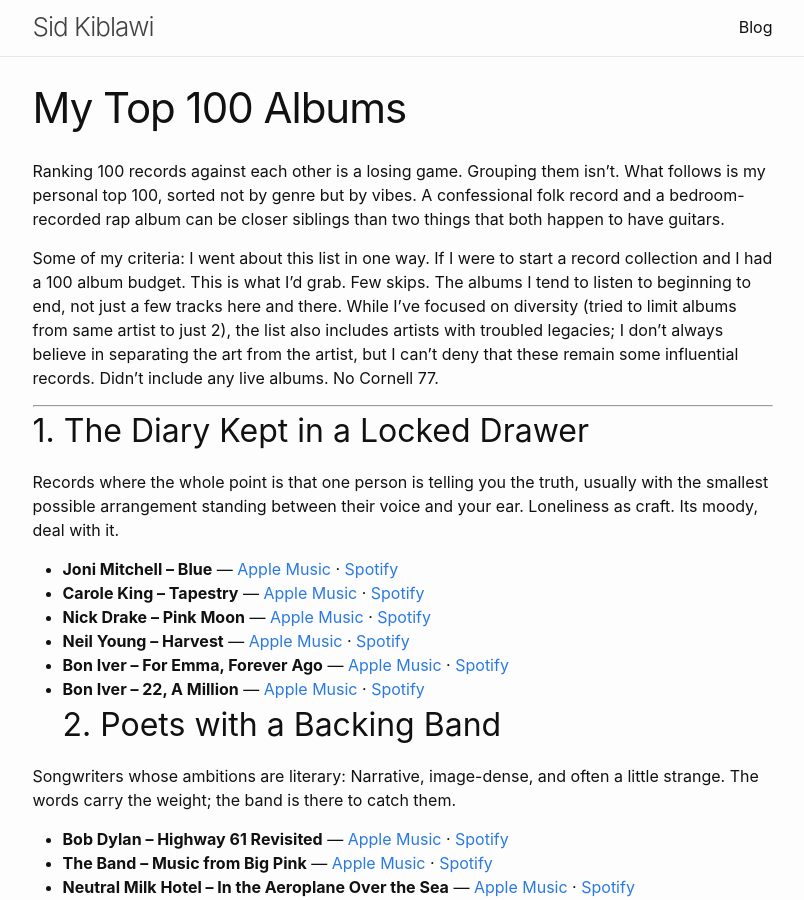
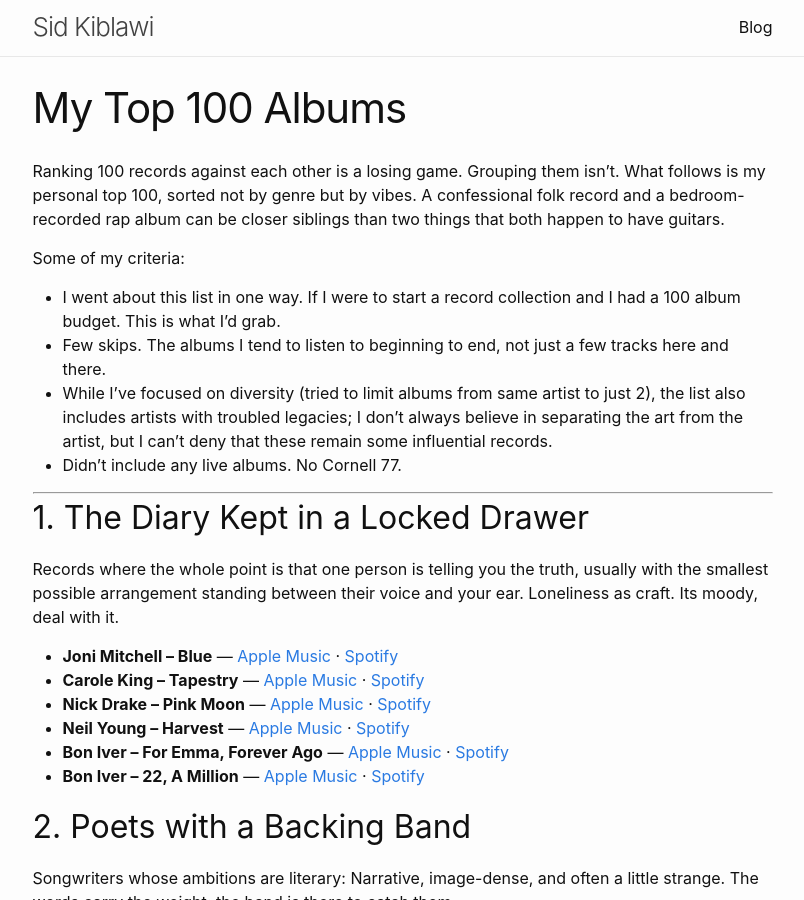
Before and after one commit to sidkiblawi/sidkiblawi.github.io, a Jekyll site: the page built from top-100-albums.md, in a window 1280 px wide and 900 px high. Shown: the whole window, without its empty margins (230-1034 px from the left). Built offline with Jekyll 4.4.1, drawn with Linux system fonts in a browser that asks for light colours.

Commit message:
Clean up formatting: blank lines before headings, bulleted criteria

```diff
--- a/top-100-albums.md
+++ b/top-100-albums.md
@@ -11,11 +11,11 @@ What follows is my personal top 100, sorted not by genre but by vibes. A confess
 closer siblings than two things that both happen to have guitars.
 
 Some of my criteria:
-I went about this list in one way. If I were to start a record collection and I had a 100 album budget. This is what I'd grab.
-Few skips. The albums I tend to listen to beginning to end, not just a few tracks here and there.
-While I’ve focused on diversity (tried to limit albums from same artist to just 2), the list also includes artists with troubled legacies; I don't always believe in separating the art from the artist, but I can't deny that these remain some influential records.
-Didn't include any live albums. No Cornell 77.
 
+- I went about this list in one way. If I were to start a record collection and I had a 100 album budget. This is what I'd grab.
+- Few skips. The albums I tend to listen to beginning to end, not just a few tracks here and there.
+- While I’ve focused on diversity (tried to limit albums from same artist to just 2), the list also includes artists with troubled legacies; I don't always believe in separating the art from the artist, but I can't deny that these remain some influential records.
+- Didn't include any live albums. No Cornell 77.
 
 ---
 
@@ -31,6 +31,7 @@ and your ear. Loneliness as craft. Its moody, deal with it.
 - **Neil Young – Harvest** — [Apple Music](https://music.apple.com/us/search?term=Neil%20Young%20Harvest) · [Spotify](https://open.spotify.com/search/Neil%20Young%20Harvest)
 - **Bon Iver – For Emma, Forever Ago** — [Apple Music](https://music.apple.com/us/search?term=Bon%20Iver%20For%20Emma%2C%20Forever%20Ago) · [Spotify](https://open.spotify.com/search/Bon%20Iver%20For%20Emma%2C%20Forever%20Ago)
 - **Bon Iver – 22, A Million** — [Apple Music](https://music.apple.com/us/search?term=Bon%20Iver%2022%2C%20A%20Million) · [Spotify](https://open.spotify.com/search/Bon%20Iver%2022%2C%20A%20Million)
+
 ## 2. Poets with a Backing Band
 
 Songwriters whose ambitions are literary: Narrative, image-dense, and often a
@@ -40,6 +41,7 @@ little strange. The words carry the weight; the band is there to catch them.
 - **The Band – Music from Big Pink** — [Apple Music](https://music.apple.com/us/search?term=The%20Band%20Music%20from%20Big%20Pink) · [Spotify](https://open.spotify.com/search/The%20Band%20Music%20from%20Big%20Pink)
 - **Neutral Milk Hotel – In the Aeroplane Over the Sea** — [Apple Music](https://music.apple.com/us/search?term=Neutral%20Milk%20Hotel%20In%20the%20Aeroplane%20Over%20the%20Sea) · [Spotify](https://open.spotify.com/search/Neutral%20Milk%20Hotel%20In%20the%20Aeroplane%20Over%20the%20Sea)
 - **Wilco – Yankee Hotel Foxtrot** — [Apple Music](https://music.apple.com/us/search?term=Wilco%20Yankee%20Hotel%20Foxtrot) · [Spotify](https://open.spotify.com/search/Wilco%20Yankee%20Hotel%20Foxtrot)
+
 ## 3. The Studio as Cathedral
 
 Albums built painstakingly at the mixing board, where the production is the
@@ -54,6 +56,7 @@ would still be about something. I know this because with Radiohead I have no ide
 - **Frank Ocean – Blonde** — [Apple Music](https://music.apple.com/us/search?term=Frank%20Ocean%20Blonde) · [Spotify](https://open.spotify.com/search/Frank%20Ocean%20Blonde)
 - **Kanye West – Late Registration** — [Apple Music](https://music.apple.com/us/search?term=Kanye%20West%20Late%20Registration) · [Spotify](https://open.spotify.com/search/Kanye%20West%20Late%20Registration)
 - **Kanye West – My Beautiful Dark Twisted Fantasy** — [Apple Music](https://music.apple.com/us/search?term=Kanye%20West%20My%20Beautiful%20Dark%20Twisted%20Fantasy) · [Spotify](https://open.spotify.com/search/Kanye%20West%20My%20Beautiful%20Dark%20Twisted%20Fantasy)
+
 ## 4. Rock's Founding Myths
 
 The canon everyone else was reacting to. Classics for a reason.
@@ -65,12 +68,14 @@ The canon everyone else was reacting to. Classics for a reason.
 - **Queen – A Night at the Opera** — [Apple Music](https://music.apple.com/us/search?term=Queen%20A%20Night%20at%20the%20Opera) · [Spotify](https://open.spotify.com/search/Queen%20A%20Night%20at%20the%20Opera)
 - **David Bowie – The Rise and Fall of Ziggy Stardust** — [Apple Music](https://music.apple.com/us/search?term=David%20Bowie%20The%20Rise%20and%20Fall%20of%20Ziggy%20Stardust) · [Spotify](https://open.spotify.com/search/David%20Bowie%20The%20Rise%20and%20Fall%20of%20Ziggy%20Stardust)
 - **Grateful Dead – American Beauty** — [Apple Music](https://music.apple.com/us/search?term=Grateful%20Dead%20American%20Beauty) · [Spotify](https://open.spotify.com/search/Grateful%20Dead%20American%20Beauty)
+
 ## 5. Pink Floyd
 
 I don't know where to put these guys. They exist within the zeitgeist yet somehow exist underneath it and above it as well.
 
 - **Pink Floyd – The Dark Side of the Moon** — [Apple Music](https://music.apple.com/us/search?term=Pink%20Floyd%20The%20Dark%20Side%20of%20the%20Moon) · [Spotify](https://open.spotify.com/search/Pink%20Floyd%20The%20Dark%20Side%20of%20the%20Moon)
 - **Pink Floyd – The Wall** — [Apple Music](https://music.apple.com/us/search?term=Pink%20Floyd%20The%20Wall) · [Spotify](https://open.spotify.com/search/Pink%20Floyd%20The%20Wall)
+
 ## 6. The Church of Soul
 
 R&B where the sacred and the sensual refuse to sit in separate pews. Gospel
@@ -82,6 +87,7 @@ architecture, worldly stakes. We all live in different Americas.
 - **D'Angelo – Voodoo** — [Apple Music](https://music.apple.com/us/search?term=D%27Angelo%20Voodoo) · [Spotify](https://open.spotify.com/search/D%27Angelo%20Voodoo)
 - **Lauryn Hill – The Miseducation of Lauryn Hill** — [Apple Music](https://music.apple.com/us/search?term=Lauryn%20Hill%20The%20Miseducation%20of%20Lauryn%20Hill) · [Spotify](https://open.spotify.com/search/Lauryn%20Hill%20The%20Miseducation%20of%20Lauryn%20Hill)
 - **SZA – SOS** — [Apple Music](https://music.apple.com/us/search?term=SZA%20SOS) · [Spotify](https://open.spotify.com/search/SZA%20SOS)
+
 ## 7. Pop as Cultural Event
 
 Records that briefly became the weather. You don't argue with them; you
@@ -93,6 +99,7 @@ remember where you were.
 - **Beyoncé – Lemonade** — [Apple Music](https://music.apple.com/us/search?term=Beyonc%C3%A9%20Lemonade) · [Spotify](https://open.spotify.com/search/Beyonc%C3%A9%20Lemonade)
 - **Harry Styles – Harry's House** — [Apple Music](https://music.apple.com/us/search?term=Harry%20Styles%20Harry%27s%20House) · [Spotify](https://open.spotify.com/search/Harry%20Styles%20Harry%27s%20House)
 - **Chappell Roan – The Rise and Fall of a Midwest Princess** — [Apple Music](https://music.apple.com/us/search?term=Chappell%20Roan%20The%20Rise%20and%20Fall%20of%20a%20Midwest%20Princess) · [Spotify](https://open.spotify.com/search/Chappell%20Roan%20The%20Rise%20and%20Fall%20of%20a%20Midwest%20Princess)
+
 ## 8. Hip-Hop's Founding Documents
 
 The records that decided what rap was allowed to sound like, what it could be
@@ -106,6 +113,7 @@ about, and how loud it was allowed to be about it.
 - **Nas – Illmatic** — [Apple Music](https://music.apple.com/us/search?term=Nas%20Illmatic) · [Spotify](https://open.spotify.com/search/Nas%20Illmatic)
 - **The Notorious B.I.G. – Ready to Die** — [Apple Music](https://music.apple.com/us/search?term=The%20Notorious%20B.I.G.%20Ready%20to%20Die) · [Spotify](https://open.spotify.com/search/The%20Notorious%20B.I.G.%20Ready%20to%20Die)
 - **Missy Elliott – Under Construction** — [Apple Music](https://music.apple.com/us/search?term=Missy%20Elliott%20Under%20Construction) · [Spotify](https://open.spotify.com/search/Missy%20Elliott%20Under%20Construction)
+
 ## 9. Concious Rap
 
 Hip-hop that behaves like a film, a memoir, or a concept record. Structural
@@ -119,6 +127,7 @@ ambition takes precedence over any single single. Poetry with beats.
 - **Kendrick Lamar – good kid, m.A.A.d city** — [Apple Music](https://music.apple.com/us/search?term=Kendrick%20Lamar%20good%20kid%2C%20m.A.A.d%20city) · [Spotify](https://open.spotify.com/search/Kendrick%20Lamar%20good%20kid%2C%20m.A.A.d%20city)
 - **Kendrick Lamar – To Pimp a Butterfly** — [Apple Music](https://music.apple.com/us/search?term=Kendrick%20Lamar%20To%20Pimp%20a%20Butterfly) · [Spotify](https://open.spotify.com/search/Kendrick%20Lamar%20To%20Pimp%20a%20Butterfly)
 - **Tyler, The Creator – IGOR** — [Apple Music](https://music.apple.com/us/search?term=Tyler%2C%20The%20Creator%20IGOR) · [Spotify](https://open.spotify.com/search/Tyler%2C%20The%20Creator%20IGOR)
+
 ## 10. The Modern Rap Star at Full Volume
 
 Streaming-era mixtape logic scaled up into blockbusters. Self-mythology,
@@ -131,6 +140,7 @@ mood, and vibe as the organizing principle.  Mumble Rap, Triplets... triplets ev
 - **Chance the Rapper – Coloring Book** — [Apple Music](https://music.apple.com/us/search?term=Chance%20the%20Rapper%20Coloring%20Book) · [Spotify](https://open.spotify.com/search/Chance%20the%20Rapper%20Coloring%20Book)
 - **Migos – Culture** — [Apple Music](https://music.apple.com/us/search?term=Migos%20Culture) · [Spotify](https://open.spotify.com/search/Migos%20Culture)
 - **Travis Scott – Astroworld** — [Apple Music](https://music.apple.com/us/search?term=Travis%20Scott%20Astroworld) · [Spotify](https://open.spotify.com/search/Travis%20Scott%20Astroworld)
+
 ## 11. Suburban Rebellion
 
 The 90s alt/grunge/pop-punk explosion. Records made by and for kids who had
@@ -144,6 +154,7 @@ everything they needed and were miserable about it anyway. God forbid college be
 - **Green Day – Dookie** — [Apple Music](https://music.apple.com/us/search?term=Green%20Day%20Dookie) · [Spotify](https://open.spotify.com/search/Green%20Day%20Dookie)
 - **The Offspring – Smash** — [Apple Music](https://music.apple.com/us/search?term=The%20Offspring%20Smash) · [Spotify](https://open.spotify.com/search/The%20Offspring%20Smash)
 - **Foo Fighters – The Colour and the Shape** — [Apple Music](https://music.apple.com/us/search?term=Foo%20Fighters%20The%20Colour%20and%20the%20Shape) · [Spotify](https://open.spotify.com/search/Foo%20Fighters%20The%20Colour%20and%20the%20Shape)
+
 ## 12. American Indie's Patron Saints
 
 The underground records that everyone else went on to copy. Loose, tossed-off,
@@ -152,6 +163,7 @@ and much smarter than they let on.
 - **The Replacements – Let It Be** — [Apple Music](https://music.apple.com/us/search?term=The%20Replacements%20Let%20It%20Be) · [Spotify](https://open.spotify.com/search/The%20Replacements%20Let%20It%20Be)
 - **Pavement – Slanted and Enchanted** — [Apple Music](https://music.apple.com/us/search?term=Pavement%20Slanted%20and%20Enchanted) · [Spotify](https://open.spotify.com/search/Pavement%20Slanted%20and%20Enchanted)
 - **My Morning Jacket – It Still Moves** — [Apple Music](https://music.apple.com/us/search?term=My%20Morning%20Jacket%20It%20Still%20Moves) · [Spotify](https://open.spotify.com/search/My%20Morning%20Jacket%20It%20Still%20Moves)
+
 ## 13. Rage as Genre
 
 Confrontational guitar records where the political content isn't garnish, it's
@@ -159,6 +171,7 @@ the whole meal. These songs remind me of one thing and one thing only... Tony Ha
 
 - **The Clash – London Calling** — [Apple Music](https://music.apple.com/us/search?term=The%20Clash%20London%20Calling) · [Spotify](https://open.spotify.com/search/The%20Clash%20London%20Calling)
 - **Rage Against the Machine – The Battle of Los Angeles** — [Apple Music](https://music.apple.com/us/search?term=Rage%20Against%20the%20Machine%20The%20Battle%20of%20Los%20Angeles) · [Spotify](https://open.spotify.com/search/Rage%20Against%20the%20Machine%20The%20Battle%20of%20Los%20Angeles)
+
 ## 14. The Union Jack Rebooted
 
 Britpop and its descendants. Brother fights, guitars, swagger, and a very specific way of turning life into an anthem.
@@ -167,6 +180,7 @@ Britpop and its descendants. Brother fights, guitars, swagger, and a very specif
 - **Oasis – Definitely Maybe** — [Apple Music](https://music.apple.com/us/search?term=Oasis%20Definitely%20Maybe) · [Spotify](https://open.spotify.com/search/Oasis%20Definitely%20Maybe)
 - **Oasis – (What's the Story) Morning Glory?** — [Apple Music](https://music.apple.com/us/search?term=Oasis%20%28What%27s%20the%20Story%29%20Morning%20Glory%3F) · [Spotify](https://open.spotify.com/search/Oasis%20%28What%27s%20the%20Story%29%20Morning%20Glory%3F)
 - **Arctic Monkeys – Whatever People Say I Am, That's What I'm Not** — [Apple Music](https://music.apple.com/us/search?term=Arctic%20Monkeys%20Whatever%20People%20Say%20I%20Am%2C%20That%27s%20What%20I%27m%20Not) · [Spotify](https://open.spotify.com/search/Arctic%20Monkeys%20Whatever%20People%20Say%20I%20Am%2C%20That%27s%20What%20I%27m%20Not)
+
 ## 15. Angrier Brits
 
 British post-punk melancholy. Reverb-heavy, black-clad, and absolutely certain
@@ -174,6 +188,7 @@ that no one has ever felt this way before (God save the queen).
 
 - **The Smiths – The Queen Is Dead** — [Apple Music](https://music.apple.com/us/search?term=The%20Smiths%20The%20Queen%20Is%20Dead) · [Spotify](https://open.spotify.com/search/The%20Smiths%20The%20Queen%20Is%20Dead)
 - **The Cure – Disintegration** — [Apple Music](https://music.apple.com/us/search?term=The%20Cure%20Disintegration) · [Spotify](https://open.spotify.com/search/The%20Cure%20Disintegration)
+
 ## 16. IDK What This is But it Shaped Me. (2001–2007)
 
 They say your music at 14 is what you continue to gravitate toward. This is it for me, the leather-jacket revival. What is a Julian Cassablancas and why are they so sad?
@@ -184,6 +199,7 @@ They say your music at 14 is what you continue to gravitate toward. This is it f
 - **The White Stripes – Elephant** — [Apple Music](https://music.apple.com/us/search?term=The%20White%20Stripes%20Elephant) · [Spotify](https://open.spotify.com/search/The%20White%20Stripes%20Elephant)
 - **LCD Soundsystem – Sound of Silver** — [Apple Music](https://music.apple.com/us/search?term=LCD%20Soundsystem%20Sound%20of%20Silver) · [Spotify](https://open.spotify.com/search/LCD%20Soundsystem%20Sound%20of%20Silver)
 - **The Killers – Hot Fuss** — [Apple Music](https://music.apple.com/us/search?term=The%20Killers%20Hot%20Fuss) · [Spotify](https://open.spotify.com/search/The%20Killers%20Hot%20Fuss)
+
 ## 17. Indie's Chamber-Pop Awakening
 
 The blog-era wave, the birth of the hipster. Where you never felt more dumb not knowing a band or who did what at Coachella. Literate, orchestral, self-aware, obsessed with sounding grown up while insisting they were still kids.
@@ -192,6 +208,7 @@ The blog-era wave, the birth of the hipster. Where you never felt more dumb not
 - **Bloc Party – Silent Alarm** — [Apple Music](https://music.apple.com/us/search?term=Bloc%20Party%20Silent%20Alarm) · [Spotify](https://open.spotify.com/search/Bloc%20Party%20Silent%20Alarm)
 - **MGMT – Oracular Spectacular** — [Apple Music](https://music.apple.com/us/search?term=MGMT%20Oracular%20Spectacular) · [Spotify](https://open.spotify.com/search/MGMT%20Oracular%20Spectacular)
 - **Vampire Weekend – Vampire Weekend** — [Apple Music](https://music.apple.com/us/search?term=Vampire%20Weekend%20Vampire%20Weekend) · [Spotify](https://open.spotify.com/search/Vampire%20Weekend%20Vampire%20Weekend)
+
 ## 18. Dream States
 
 Headphone records. Hazy, interior, and built to be listened to alone with the
@@ -200,6 +217,7 @@ lights off.
 - **Portishead – Dummy** — [Apple Music](https://music.apple.com/us/search?term=Portishead%20Dummy) · [Spotify](https://open.spotify.com/search/Portishead%20Dummy)
 - **The Postal Service – Give Up** — [Apple Music](https://music.apple.com/us/search?term=The%20Postal%20Service%20Give%20Up) · [Spotify](https://open.spotify.com/search/The%20Postal%20Service%20Give%20Up)
 - **Beach House – Bloom** — [Apple Music](https://music.apple.com/us/search?term=Beach%20House%20Bloom) · [Spotify](https://open.spotify.com/search/Beach%20House%20Bloom)
+
 ## 19. Bodies on the Dancefloor
 
 Dance-pop as spiritual practice. A dance church if you will (IYKYK). Records whose highest ambition is to make you
@@ -209,6 +227,7 @@ move, and which take that ambition extremely seriously.
 - **Gorillaz – Demon Days** — [Apple Music](https://music.apple.com/us/search?term=Gorillaz%20Demon%20Days) · [Spotify](https://open.spotify.com/search/Gorillaz%20Demon%20Days)
 - **Robyn – Body Talk** — [Apple Music](https://music.apple.com/us/search?term=Robyn%20Body%20Talk) · [Spotify](https://open.spotify.com/search/Robyn%20Body%20Talk)
 - **Charli XCX – Brat** — [Apple Music](https://music.apple.com/us/search?term=Charli%20XCX%20Brat) · [Spotify](https://open.spotify.com/search/Charli%20XCX%20Brat)
+
 ## 20. Craft Over Concept
 
 Let's play that Guitar. No big statement, no scene, no era to represent,
```
